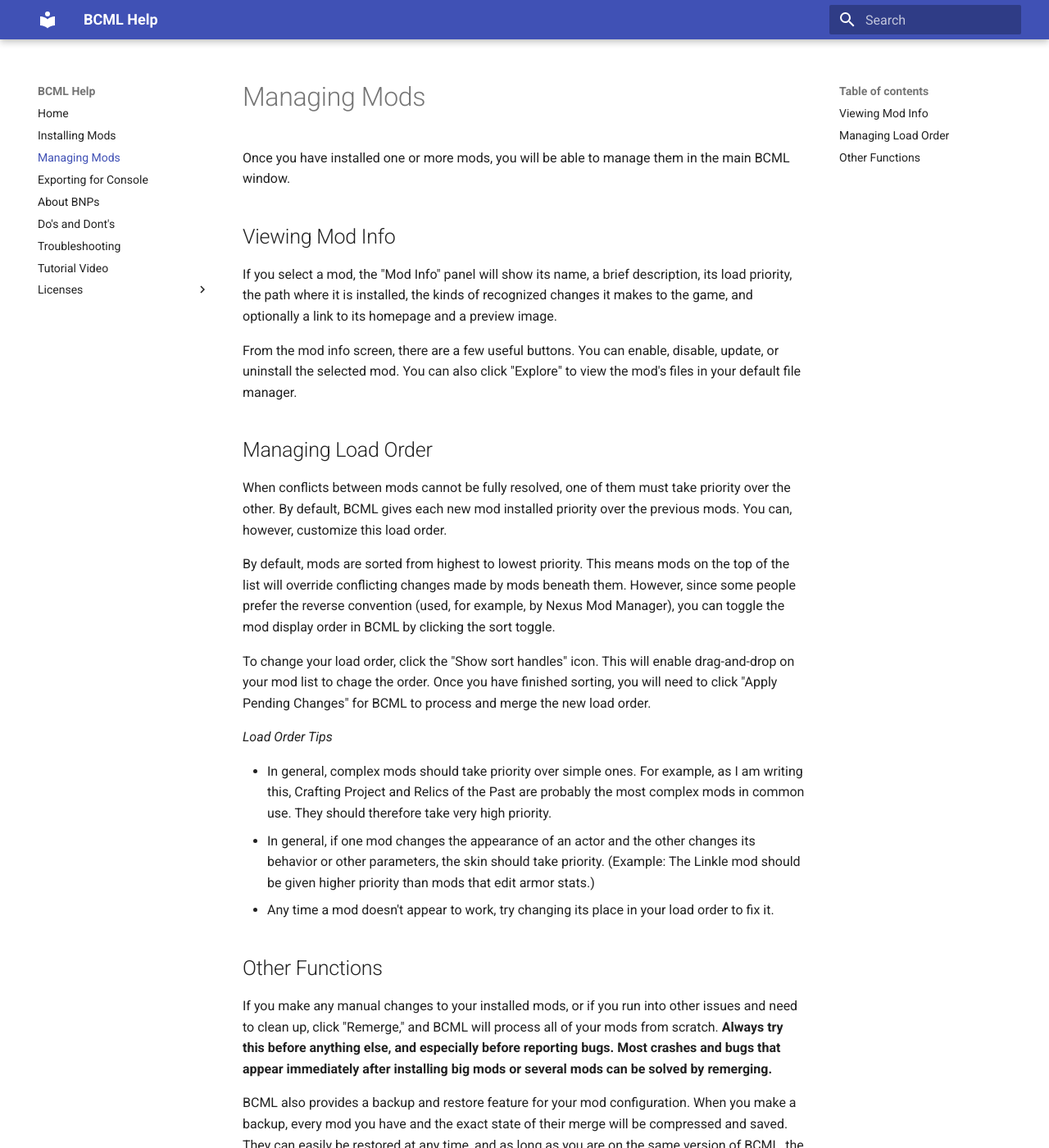
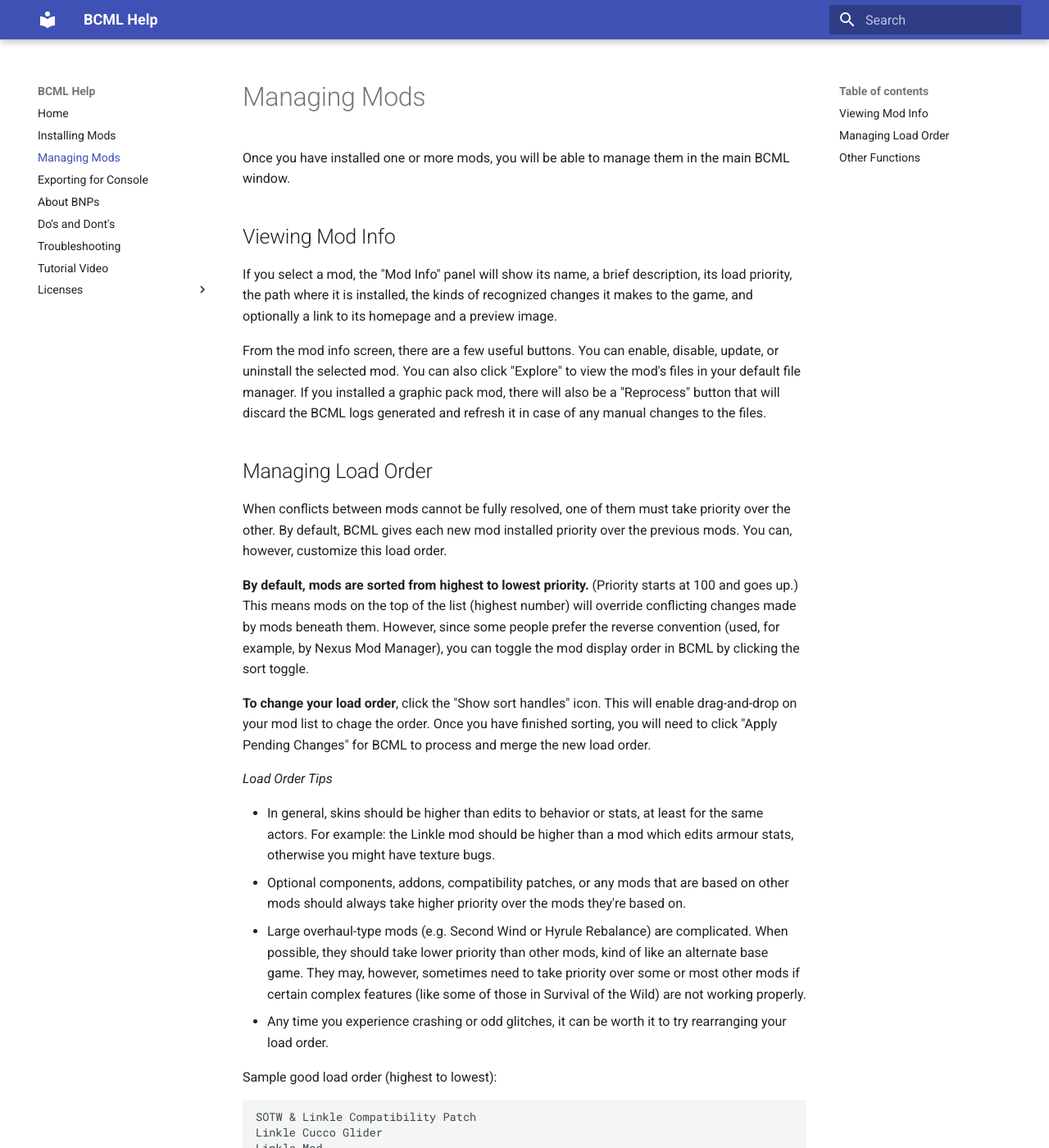
Before and after one commit to NiceneNerd/BCML, an MkDocs documentation site: the page built from docs/mods.md, in a window 1280 px wide and 1400 px high. Shown: the whole window at 82% size. Built offline with MkDocs 1.6.1 and Material for MkDocs 9.7.7, drawn with Linux system fonts in a browser that asks for light colours; some of the changed text lies outside the part shown.

Commit message:
Help: Load order guide revamp

````diff
--- a/docs/mods.md
+++ b/docs/mods.md
@@ -1,55 +1,86 @@
 # Managing Mods
 
-Once you have installed one or more mods, you will be able to manage them in the main BCML
-window.
+Once you have installed one or more mods, you will be able to manage them in the main
+BCML window.
 
 ## Viewing Mod Info
 
 If you select a mod, the "Mod Info" panel will show its name, a brief description, its
-load priority, the path where it is installed, the kinds of recognized changes it makes to
-the game, and optionally a link to its homepage and a preview image.
+load priority, the path where it is installed, the kinds of recognized changes it makes
+to the game, and optionally a link to its homepage and a preview image.
 
-From the mod info screen, there are a few useful buttons. You can enable, disable, update,
-or uninstall the selected mod. You can also click "Explore" to view the mod's files in
-your default file manager.
+From the mod info screen, there are a few useful buttons. You can enable, disable,
+update, or uninstall the selected mod. You can also click "Explore" to view the mod's
+files in your default file manager. If you installed a graphic pack mod, there will also
+be a "Reprocess" button that will discard the BCML logs generated and refresh it in case
+of any manual changes to the files.
 
 ## Managing Load Order
 
-When conflicts between mods cannot be fully resolved, one of them must take priority over
-the other. By default, BCML gives each new mod installed priority over the previous mods.
-You can, however, customize this load order.
+When conflicts between mods cannot be fully resolved, one of them must take priority
+over the other. By default, BCML gives each new mod installed priority over the previous
+mods. You can, however, customize this load order.
 
-By default, mods are sorted from highest to lowest priority. This means mods on the top of
-the list will override conflicting changes made by mods beneath them. However, since some
-people prefer the reverse convention (used, for example, by Nexus Mod Manager), you can
-toggle the mod display order in BCML by clicking the sort toggle.
+**By default, mods are sorted from highest to lowest priority.** (Priority starts at 100
+and goes up.) This means mods on the top of the list (highest number) will override
+conflicting changes made by mods beneath them. However, since some people prefer the
+reverse convention (used, for example, by Nexus Mod Manager), you can toggle the mod
+display order in BCML by clicking the sort toggle.
 
-To change your load order, click the "Show sort handles" icon. This will enable
+**To change your load order**, click the "Show sort handles" icon. This will enable
 drag-and-drop on your mod list to chage the order. Once you have finished sorting, you
 will need to click "Apply Pending Changes" for BCML to process and merge the new load
 order.
 
 _Load Order Tips_
 
--   In general, complex mods should take priority over simple ones. For example, as I am
-    writing this, Crafting Project and Relics of the Past are probably the most complex
-    mods in common use. They should therefore take very high priority.
--   In general, if one mod changes the appearance of an actor and the other changes its
-    behavior or other parameters, the skin should take priority. (Example: The Linkle mod
-    should be given higher priority than mods that edit armor stats.)
--   Any time a mod doesn't appear to work, try changing its place in your load order to
-    fix it.
+-   In general, skins should be higher than edits to behavior or stats, at least for the
+    same actors. For example: the Linkle mod should be higher than a mod which edits
+    armour stats, otherwise you might have texture bugs.
+-   Optional components, addons, compatibility patches, or any mods that are based on
+    other mods should always take higher priority over the mods they're based on.
+-   Large overhaul-type mods (e.g. Second Wind or Hyrule Rebalance) are complicated.
+    When possible, they should take lower priority than other mods, kind of like an
+    alternate base game. They may, however, sometimes need to take priority over some or
+    most other mods if certain complex features (like some of those in Survival of the
+    Wild) are not working properly.
+-   Any time you experience crashing or odd glitches, it can be worth it to try
+    rearranging your load order.
+
+Sample good load order (highest to lowest):
+
+```
+SOTW & Linkle Compatibility Patch
+Linkle Cucco Glider
+Linkle Mod
+Survival of the Wild
+Relics of the Past
+Hyrule Rebalance
+Second Wind
+```
+
+Sample bad load order (highest to lowest):
+
+```
+Second Wind
+Hyrule Rebalance
+Linkle Mod
+Linkle Cucco Glider
+Relics of the Past
+Survival of the Wild
+SOTW & Linkle Compatibility Patch
+```
 
 ## Other Functions
 
-If you make any manual changes to your installed mods, or if you run into other issues and
-need to clean up, click "Remerge," and BCML will process all of your mods from scratch.
-**Always try this before anything else, and especially before reporting bugs. Most crashes
-and bugs that appear immediately after installing big mods or several mods can be solved
-by remerging.**
+If you make any manual changes to your installed mods, or if you run into other issues
+and need to clean up, click "Remerge," and BCML will process all of your mods from
+scratch. **Always try remerging before anything else, and especially before reporting bugs.
+Most crashes and bugs that appear immediately after installing big mods or several mods
+can be solved by remerging.**
 
-BCML also provides a backup and restore feature for your mod configuration. When you make
-a backup, every mod you have and the exact state of their merge will be compressed and
-saved. They can easily be restored at any time, and as long as you are on the same version
-of BCML, the restored setup is guaranteed to be identical to the original. Backups are
-stored as 7z archives in your BCML user data.
+BCML also provides a backup and restore feature for your mod configuration. When you
+make a backup, every mod you have and the exact state of their merge will be compressed
+and saved. They can easily be restored at any time, and as long as you are on the same
+version of BCML, the restored setup is guaranteed to be identical to the original.
+Backups are stored as 7z archives in your BCML user data.
````
